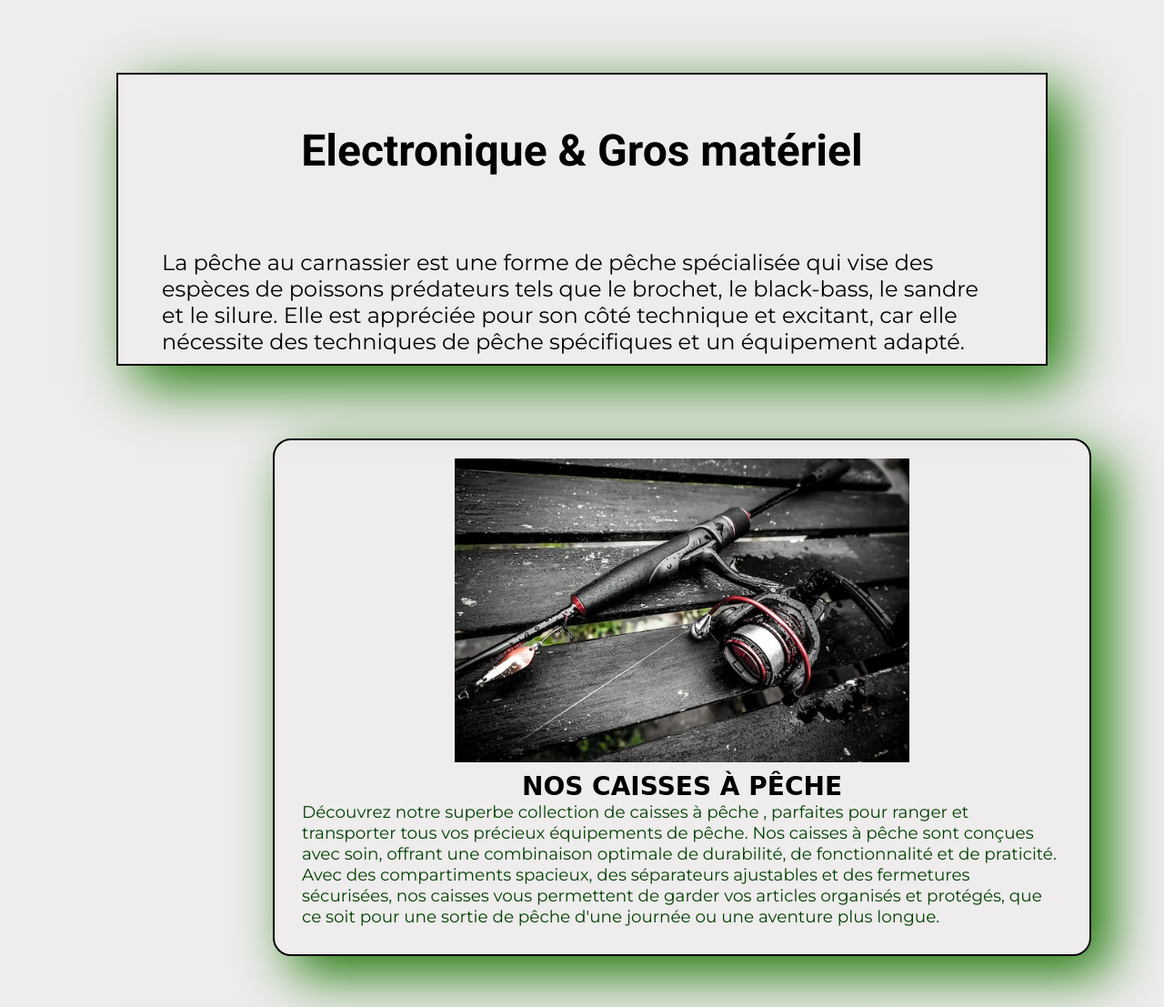
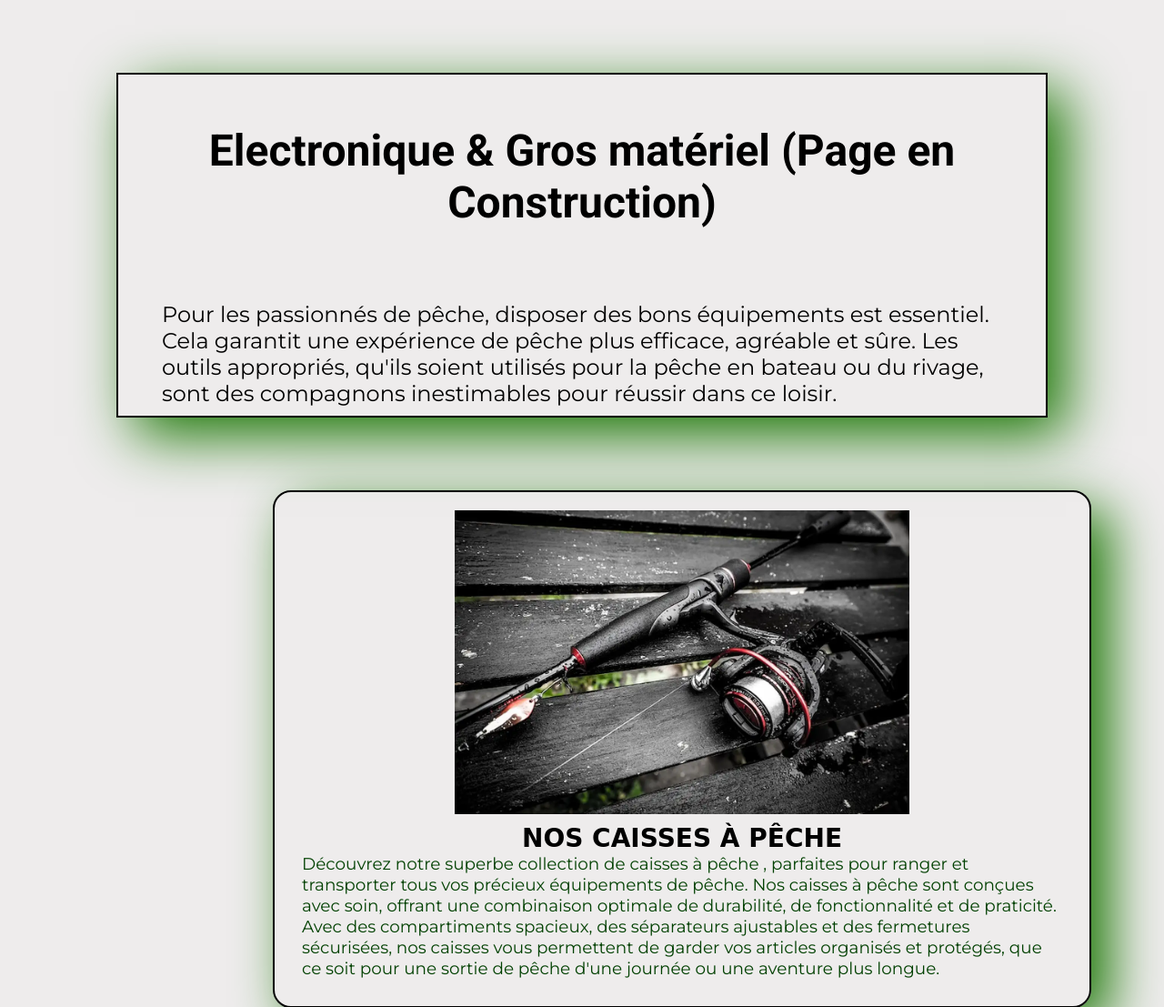
Before and after one commit to WillGRD/Projet-Castelpeche, a PHP site: template castelpeche/templates/peches/grosmat.php in a window 1280 px wide. Shown: the part 100-1207 px from the top of the page at 91% size. Run offline with PHP 8.4, Linux system fonts and the light colour scheme; the template is opened without the code that fills it, so the values that code supplies are empty.

Commit message:
Modif gros mat

```diff
--- a/castelpeche/templates/peches/grosmat.php
+++ b/castelpeche/templates/peches/grosmat.php
@@ -2,10 +2,8 @@
 
 <div>
     <div class="typep">
-        <h1>Electronique & Gros matériel</h1>
-        <p class="descp">La pêche au carnassier est une forme de pêche spécialisée qui vise des espèces de poissons prédateurs tels que le brochet,
-            le black-bass, le sandre et le silure. Elle est appréciée pour son côté technique et excitant,
-            car elle nécessite des techniques de pêche spécifiques et un équipement adapté.</p>
+        <h1>Electronique & Gros matériel (Page en Construction)</h1>
+        <p class="descp">Pour les passionnés de pêche, disposer des bons équipements est essentiel. Cela garantit une expérience de pêche plus efficace, agréable et sûre. Les outils appropriés, qu'ils soient utilisés pour la pêche en bateau ou du rivage, sont des compagnons inestimables pour réussir dans ce loisir.</p>
     </div>
     <div class="carna">
         <article class="carnafull">
```
